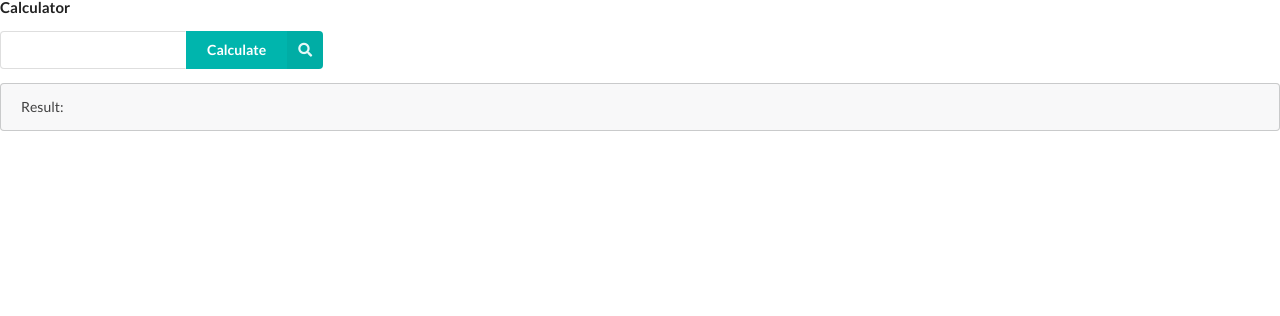
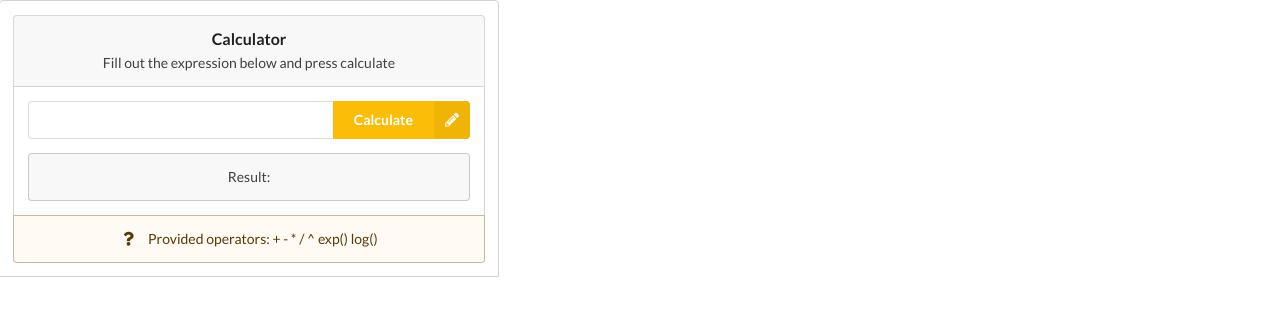
Before and after one commit to JackySu/SWENG-Assignment-2, a Flask app: page / in a window 1280 px wide. Shown: the top 316 px of the page. Run offline with Flask 2, Linux system fonts and the light colour scheme.

Commit message:
optimize UI design modify exception throws in calc.py

```diff
--- a/app.py
+++ b/app.py
@@ -8,9 +8,17 @@ app = Flask(__name__)
 @app.route('/', methods=['POST', 'GET'])
 def calculate():
     if request.method == 'POST':
-        ex = request.form['expr']
-        return render_template('index.html', RESULT=str(calc.main(s=ex)))
-    return render_template('index.html')
+        s = request.form['expr']
+        try:
+            res = calc.main(s=s)
+            if res is not None:
+                res = f'{res:.3f}'
+                return render_template('index.html', RESULT=res, ERROR=None)
+        except Exception as exc:
+            print(exc)
+            return render_template('index.html', RESULT='', ERROR=exc)
+
+    return render_template('index.html', RESULT='', ERROR=None)
 
 
 if __name__ == "__main__":
--- a/calc.py
+++ b/calc.py
@@ -147,16 +147,17 @@ def main(s=None) -> float:
             calculate(result, stack)
         return result[0]
 
-    except IndexError:
-        print("Error in expression, please re-input")
+    except IndexError as exc:
+        raise Exception(f'{exc}, maybe number of operators does not match operands') from exc
     except Exception as exc:
-        print(exc)
-    return None
+        raise exc
 
 
 if __name__ == "__main__":
     while True:
-
-        res = main()
-        if res is not None:
-            print(f"{float(res):.3f}")
+        try:
+            res = main()
+            if res is not None:
+                print(f"Result: {float(res):.3f}")
+        except Exception as e:
+            print(e)
--- a/templates/index.html
+++ b/templates/index.html
@@ -7,24 +7,45 @@
         <link href="https://fonts.googleapis.com/css2?family=Montserrat:wght@300&display=swap" rel="stylesheet">
     </head>
     <body>
-        <div>
-            <form method="POST">
-                <h4 class="ui header">Calculator</h4>
-                <div class="ui action input">
-                    <input type="text" name="expr" placeholdper="Enter your expression" />
-                    <button class="ui teal right labeled icon button">
-                        <i class="search icon"></i>
-                        Calculate
-                    </button>
+
+        <div class="html ui top attached segment" style="width: 500px; text-align: center;">
+            <div class="ui attached message">
+                <div class="header">
+                    Calculator
                 </div>
-                <br>
-                <div class="ui visible message">
-                    <p>Result: {{ RESULT }}</p>
+                <p>Fill out the expression below and press calculate</p>
+            </div>
+            <form method="POST" class="ui form attached fluid segment">
+                <div class="field">
+                    <div class="ui action input">
+                        <input type="text" name="expr" placeholdper="Your expression here" />
+                        <button class="ui yellow right labeled icon button">
+                            <i class="write icon"></i>
+                            Calculate
+                        </button>
+                    </div>
                 </div>
+                <div class="ui visible message" id="result"><p>Result: {{ RESULT }}</p></div>
             </form>
+            <div class="ui bottom attached warning message">
+                <i class="icon help"></i>
+                Provided operators: + - * / ^ exp() log()
+            </div>
         </div>
+        <div class="ui negative message" id="error" style="width: 500px;"><div class="header">Error occurred:</div><p>{{ ERROR }}</p></div>
+
         <script src="https://code.jquery.com/jquery-3.4.1.min.js"
             integrity="sha256-CSXorXvZcTkaix6Yvo6HppcZGetbYMGWSFlBw8HfCJo=" crossorigin="anonymous"></script>
         <script src="https://cdn.jsdelivr.net/npm/semantic-ui@2.4.2/dist/semantic.js"></script>
+        <script>
+            $(document).ready(function() {
+                var text = "{{ ERROR }}";
+                if (text != "None") {
+                    console.log(text);
+                    document.getElementById("error").style.visibility = "visible";
+                } else
+                    document.getElementById("error").style.visibility = "hidden";
+            })
+        </script>
     </body>
 </html>
```
